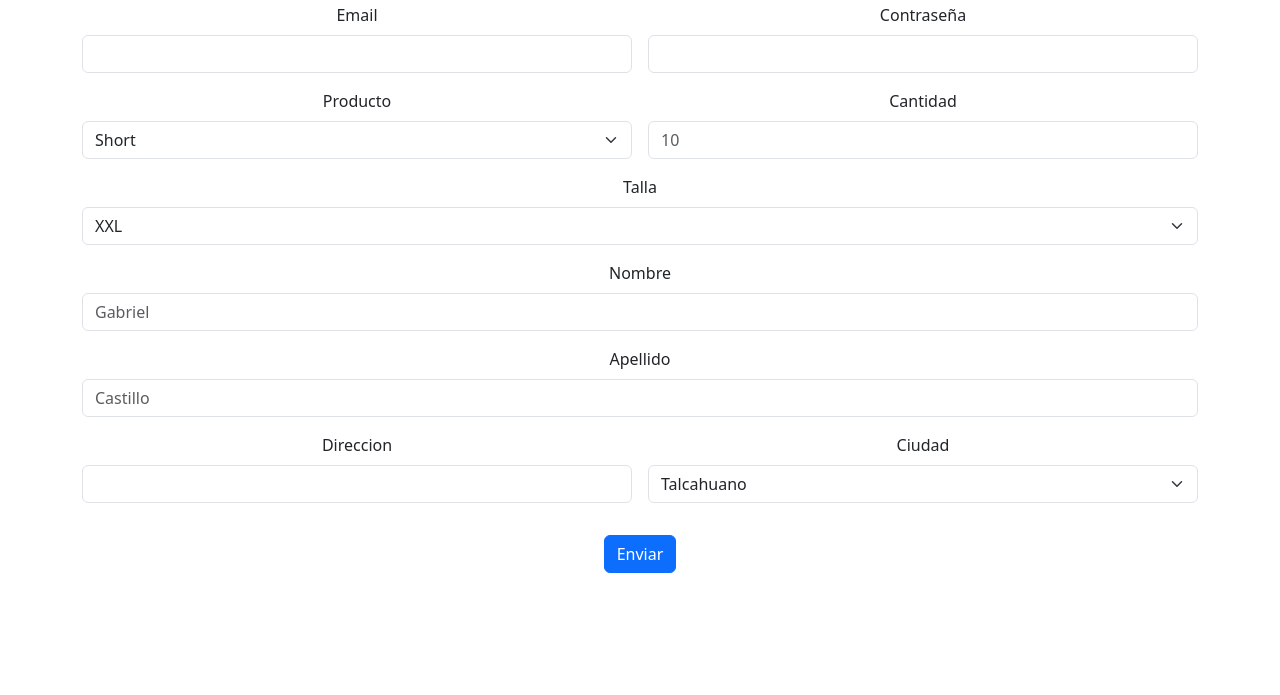
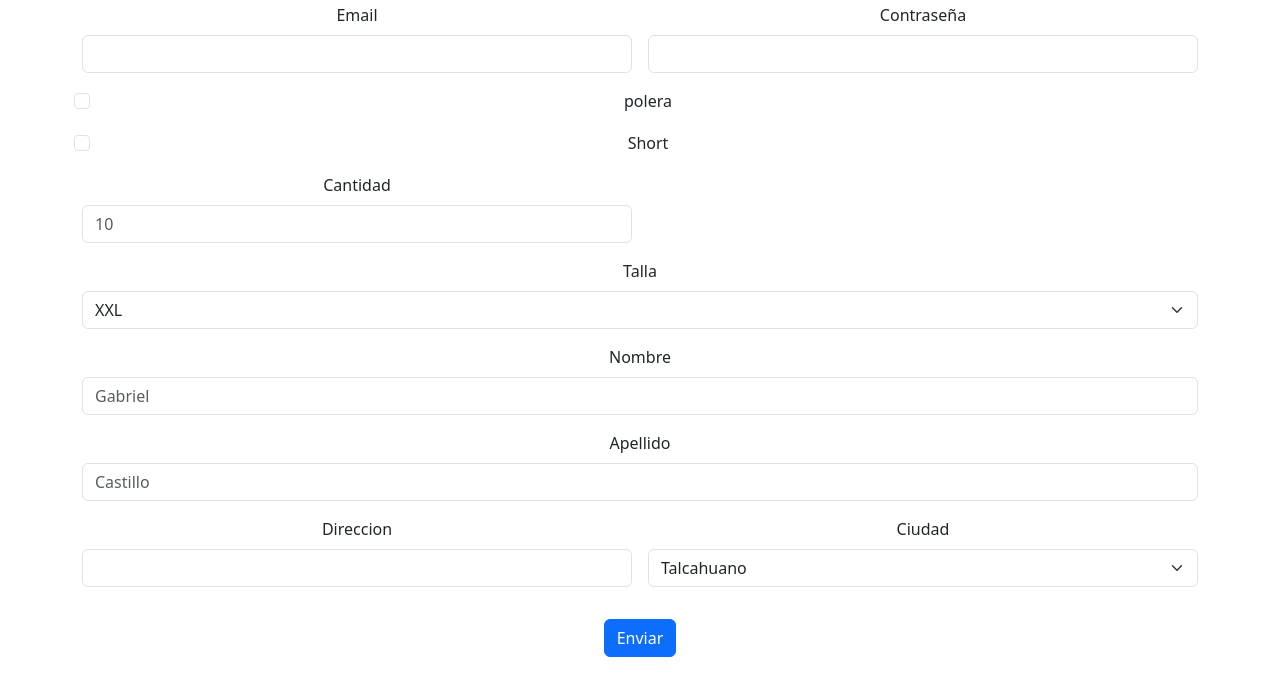
Before and after one commit to GabrielACG2/ev3-programacion, a plain HTML site: page index.html in a window 1280 px wide. Shown: the part 53-748 px from the top of the page. Drawn offline with nearby package versions, Linux system fonts and the light colour scheme.

Commit message:
update checked
se añdieron checked pero solo tru o false da en consola

```diff
--- a/app.js
+++ b/app.js
@@ -4,7 +4,7 @@ document.getElementById("btn").addEventListener("click" , validarformulario)
 function validarformulario(e){
     const email= document.getElementById("email").value
     const contraseña= document.getElementById("contraseña").value
-    const productos= document.getElementById("producto").value
+    const productos= document.getElementById("flexCheckDefault").checked
     const cantidad= document.getElementById("cantidad").value
     const talla= document.getElementById("talla").value
     const nombre= document.getElementById("nombre").value
--- a/index.html
+++ b/index.html
@@ -22,13 +22,17 @@
                   <label for="inputPassword4" class="form-label">Contraseña</label>
                   <input id="contraseña"type="password" class="form-control" id="inputPassword4">
                 </div>
-                  <div class="col-md-6">
-                    <label for="inputState" class="form-label">Producto</label>
-                    <select id="producto" class="form-select">
-                      <option selected>Polera</option>
-                      <option selected>Short</option>
-                      <option>...</option>
-                    </select>
+                  <div class="form-check">
+                    <input class="form-check-input" type="checkbox" value="" id="flexCheckDefault">
+                    <label class="form-check-label" for="flexCheckDefault">
+                      polera
+                    </label>
+                  </div>
+                  <div class="form-check">
+                    <input class="form-check-input" type="checkbox" value="" id="flexCheckChecked">
+                    <label class="form-check-label" for="flexCheckChecked">
+                      Short
+                    </label>
                   </div>
                   <div class="col-md-6">
                     <label for="inputAddress2" class="form-label">Cantidad</label>
```
